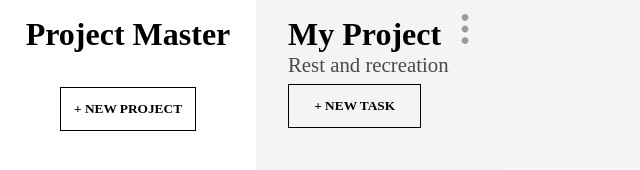
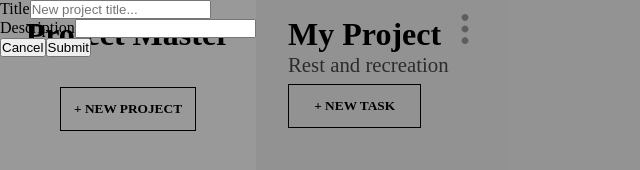
Before and after one commit to Jmalik9421/odin-project_to-do3, a website built with webpack: page src/index.html in a window 1280 px wide. Shown: the whole page, without its empty margins (0-640 px from the left). Built offline with nearby package versions, Linux system fonts and the light colour scheme.

Commit message:
modal html elements created

```diff
--- a/src/assets/style.css
+++ b/src/assets/style.css
@@ -185,3 +185,17 @@ button:hover {
 .hide {
     display: none;
 }
+.modal-container {
+    position: fixed;
+    z-index: 1;
+    left: 0;
+    top: 0;
+    width: 100%;
+    height: 100%;
+    overflow: auto;
+    background-color: rgba(0, 0, 0, 0.4);
+}
+.modal-content {
+    display: flex;
+    background-color: white;
+}
--- a/src/main.js
+++ b/src/main.js
@@ -7,6 +7,71 @@ const body = document.querySelector('body');
 const appContainer = document.createElement('div');
 appContainer.id = 'app-container';
 body.appendChild(appContainer);
+
+// modal
+const modalContainer = document.createElement('div');
+modalContainer.classList.add('modal-container');
+appContainer.appendChild(modalContainer);
+
+// modal > modal-content
+const modal = document.createElement('div');
+modal.classList.add('modal');
+modalContainer.appendChild(modal);
+
+// modal-container > modal > title-container
+const modalTitleContainer = document.createElement('div');
+modalTitleContainer.classList.add('modal-title-container');
+modal.appendChild(modalTitleContainer);
+
+// modal-container > modal > title-container > title-label
+const titleLabel = document.createElement('label');
+titleLabel.classList.add('modal-title-label');
+titleLabel.for = 'title-input';
+titleLabel.textContent = 'Title';
+modalTitleContainer.appendChild(titleLabel);
+
+// modal-container > modal > title-container > title-input
+const titleInput = document.createElement('input');
+titleInput.classList.add('modal-title-input');
+titleInput.id = 'title-input';
+titleInput.type = 'text';
+titleInput.name = 'project-title';
+titleInput.placeholder = 'New project title...';
+titleInput.required = true;
+modalTitleContainer.appendChild(titleInput);
+
+// modal-container > modal > description-container
+const modalDescContainer = document.createElement('div');
+modalDescContainer.classList.add('modal-desc-container');
+modal.appendChild(modalDescContainer);
+
+// modal-container > modal > description-container > description-label
+const descLabel = document.createElement('label');
+descLabel.classList.add('modal-desc-label');
+descLabel.for = 'desc-input';
+descLabel.textContent = 'Description';
+modalDescContainer.appendChild(descLabel);
+
+// modal-container > modal > title-container > desc-input
+const descInput = document.createElement('input');
+descInput.classList.add('modal-desc-input');
+descInput.id = 'desc-input';
+descInput.type = 'text';
+descInput.name = 'project-desc';
+descInput.required = false;
+modalDescContainer.appendChild(descInput);
+
+// modal-container > modal > cancel-btn;
+const cancelBtn = document.createElement('button');
+cancelBtn.classList.add('cancel-btn');
+cancelBtn.textContent = 'Cancel';
+modal.appendChild(cancelBtn);
+
+// modal-container > modal > submit-btn;
+const submitBtn = document.createElement('button');
+submitBtn.classList.add('submit-btn');
+submitBtn.textContent = 'Submit';
+modal.appendChild(submitBtn);
 
 // project-container
 const projectContainer = document.createElement('div');
@@ -126,10 +191,6 @@ function renderTaskListItem() {
     const deleteBtn = document.createElement('button');
     deleteBtn.classList.add('delete-btn');
 
-    // i am here
-    // then need to add modal when new project is clicked so can input name and description of project
-    // then need to render task title (give id="task-title"), subtitle (give id="task-subtitle"), and list of tasks for each project
-
     taskListItem.appendChild(taskCompletionBtn);
     taskListItem.appendChild(taskText);
     taskListItem.appendChild(deleteBtn);
```
Also changed, not shown: dist/main.bundle.js, 1 other file.
